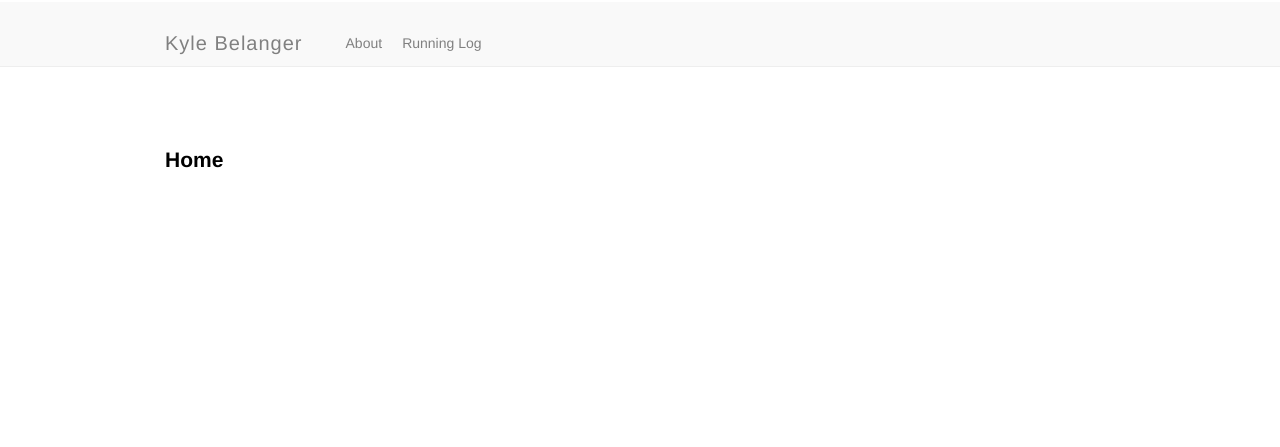
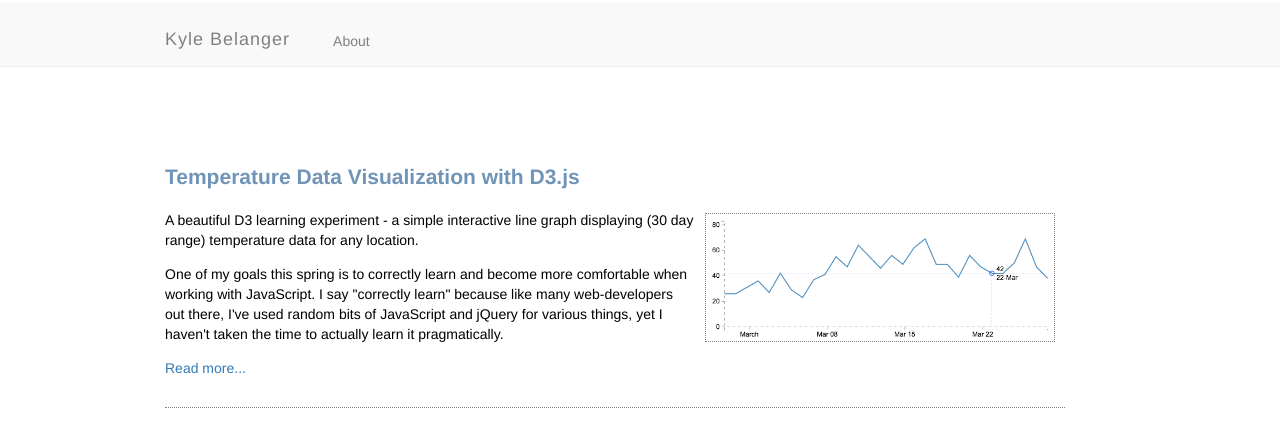
Before and after one commit to kylebelanger/kylebelanger.github.io, a Jekyll site: the page built from index.html, in a window 1280 px wide. Shown: the top 447 px of the page. Built offline with Jekyll 4.4.1, drawn with Linux system fonts in a browser that asks for light colours; Markdown is read by kramdown in place of the engine named in the settings.

Commit message:
Add test

```diff
--- a/_layouts/default.html
+++ b/_layouts/default.html
@@ -21,7 +21,7 @@
 				<nav>
 					<ul>
 						<li><a href="#">About</a></li>
-						<li><a href="#">Running Log</a></li>
+						<!--<li><a href="#">Running Log</a></li>-->
 					</ul>
 				</nav>
 				<!-- end nav -->
@@ -31,9 +31,35 @@
 
 		<!-- start pagewrap -->
 		<div id="pagewrap">
-			<!-- start content -->
+
 			<div id="content">
-				{{ content }}
+
+				<!-- start posts -->
+				<div id="posts-container">
+
+					<section class="post">
+
+						<h2><a class="title" href="#">Temperature Data Visualization with D3.js</a></h2>
+
+						<section class="description">
+
+							<img class="post-img" src="img/posts/temp_graph.png" align="right">
+
+							<p>A beautiful D3 learning experiment - a simple interactive line graph displaying (30 day range) temperature data for any location. </p>
+
+							<p>One of my goals this spring is to correctly learn and become more comfortable when working with JavaScript. I say "correctly learn" because like many web-developers out there, I've used random bits of JavaScript and jQuery for various things, yet I haven't taken the time to actually learn it pragmatically. </p>
+						</section>
+
+						<p><a href="#">Read more...</a></p>
+
+					</section>
+
+
+				</div>
+				<!-- end posts -->
+
+			</div>
+
 			</div>
 			<!-- end content -->
 		</div>
--- a/css/main.css
+++ b/css/main.css
@@ -1,5 +1,6 @@
-html {
+body {
 	font-family: "Helvetica Neue",Helvetica,Arial,sans-serif;
+	/*background-color: #757575;*/
 }
 
 .serif {
@@ -23,17 +24,16 @@ header div {
 }
 
 header h2 {
-	font-size: 20px;
+	font-size: 18px;
 	font-weight: normal;
 	color: grey;
-	font-family: "Helvetica Neue",Helvetica,Arial,sans-serif;
 	float: left;
 	letter-spacing: 1px;
 }
 
 header nav {
 	float: left;
-	margin: 7px 3px;
+	margin: 5px 3px;
 }
 
 header nav a {
@@ -66,3 +66,25 @@ h3 {
 	width: 950px;
 	margin: 70px auto 0 auto;
 }
+
+/* Posts
+/* --------------------------- */
+
+
+.post {
+	float: left;
+	width: 900px;
+	padding-bottom: 15px;
+	border-bottom: thin dotted grey;
+}
+
+.post-img {
+	width: 350px;
+	height: auto;
+	margin: 3px 10px;
+	border: thin dotted grey;
+}
+
+.post .title {
+	color: #7094B8;
+}
```
Also changed, not shown: img/posts/temp_graph.png (added), 5 other files.
